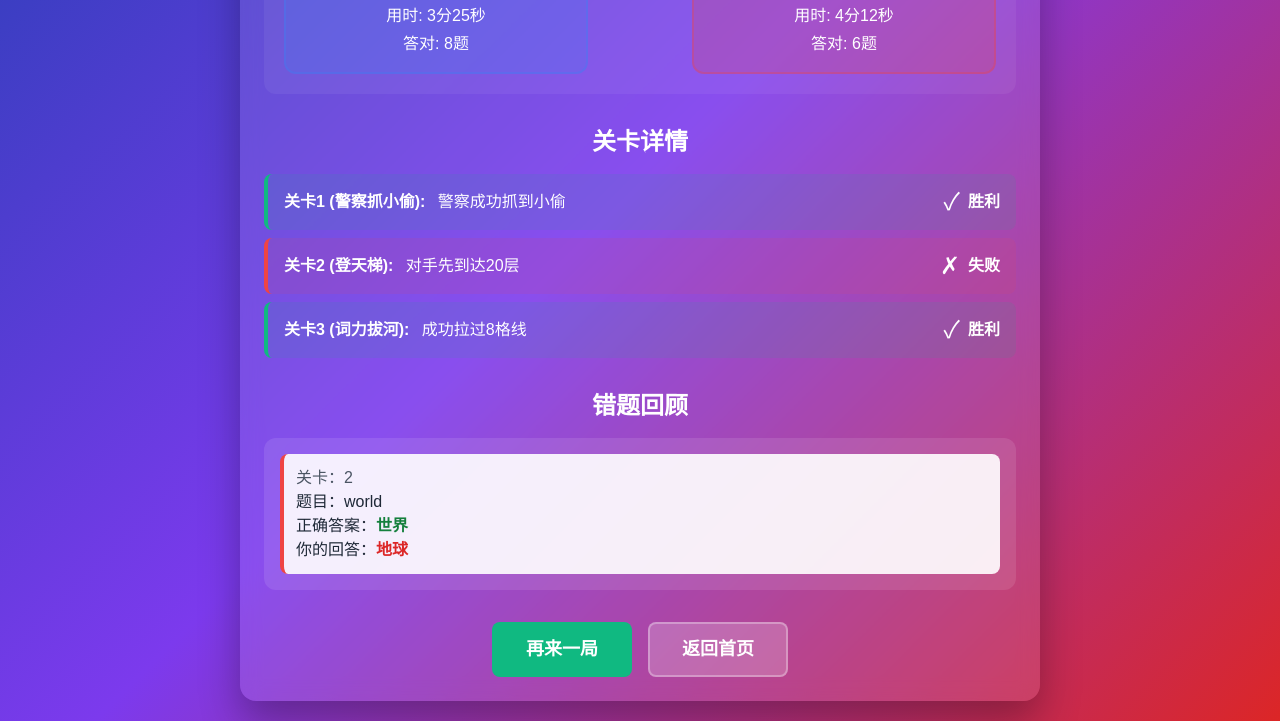
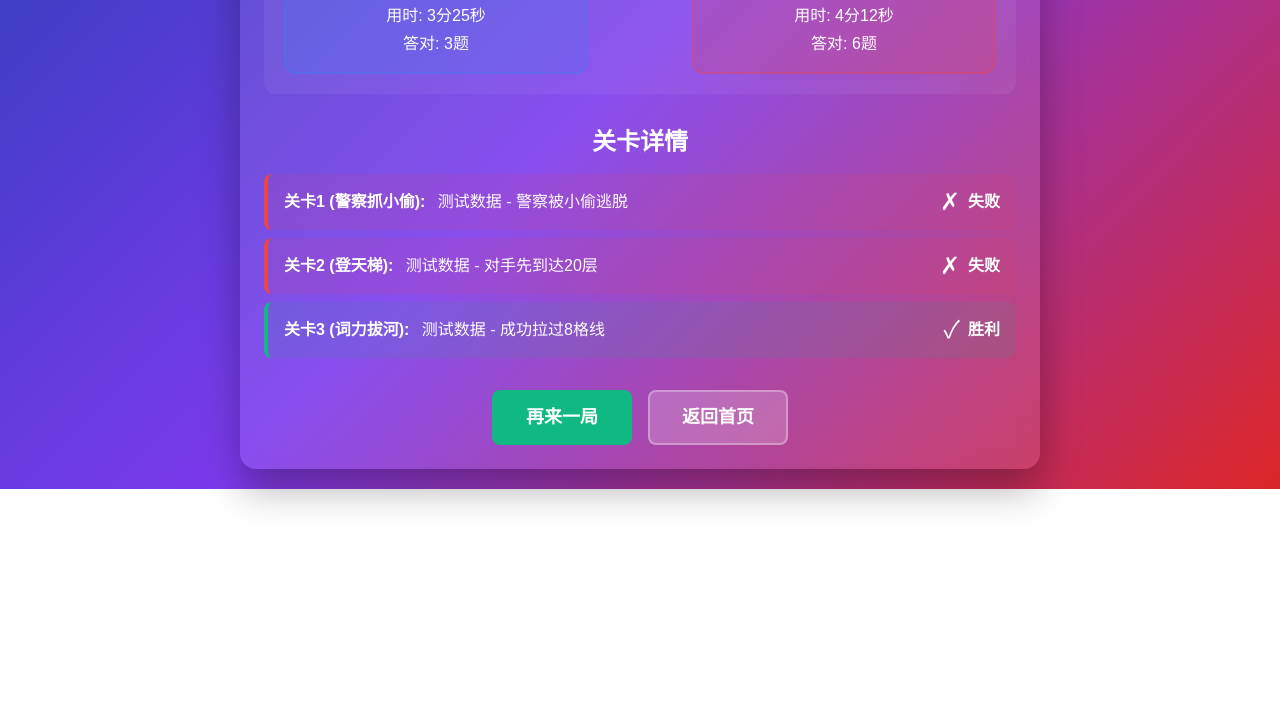
Before and after one commit to maxiusi3/wordchallenge, a plain HTML site: page screens/battle_result.html in a window 1280 px wide. Shown: the part 370-1091 px from the top of the page. After the commit the page ends 859 px from the top, so only its background shows below. Drawn offline with nearby package versions, Linux system fonts and the light colour scheme.

Commit message:
修改结果页面默认数据以便区分实际游戏结果，添加调试日志

```diff
--- a/screens/battle_result.html
+++ b/screens/battle_result.html
@@ -487,36 +487,31 @@
         window.addEventListener('load', () => {
             // 从父页面获取对战结果数据
             if (window.parent && window.parent.battleResultData) {
+                console.log('使用实际游戏结果数据:', window.parent.battleResultData);
                 displayBattleResult(window.parent.battleResultData);
             } else {
-                // 默认数据
+                console.log('未找到实际游戏结果，使用默认数据');
+                // 默认数据（仅用于测试）
                 const defaultData = {
-                    isVictory: true,
+                    isVictory: false, // 改为失败以区分默认数据
                     player: {
-                        nickname: '我',
-                        totalScore: 8,
-                        totalTime: 205, // 3分25秒
-                        correctAnswers: 8
+                        nickname: '测试玩家',
+                        totalScore: 1,
+                        totalTime: 205,
+                        correctAnswers: 3
                     },
                     opponent: {
-                        nickname: '对手',
-                        totalScore: 6,
-                        totalTime: 252, // 4分12秒
+                        nickname: '测试对手',
+                        totalScore: 2,
+                        totalTime: 252,
                         correctAnswers: 6
                     },
                     levelResults: [
-                        { level: 1, result: 'victory', description: '警察成功抓到小偷' },
-                        { level: 2, result: 'defeat', description: '对手先到达20层' },
-                        { level: 3, result: 'victory', description: '成功拉过8格线' }
+                        { level: 1, result: 'defeat', description: '测试数据 - 警察被小偷逃脱' },
+                        { level: 2, result: 'defeat', description: '测试数据 - 对手先到达20层' },
+                        { level: 3, result: 'victory', description: '测试数据 - 成功拉过8格线' }
                     ],
-                    wrongAnswers: [
-                        {
-                            level: 2,
-                            question: 'world',
-                            correctAnswer: '世界',
-                            userAnswer: '地球'
-                        }
-                    ]
+                    wrongAnswers: []
                 };
                 displayBattleResult(defaultData);
             }
```
